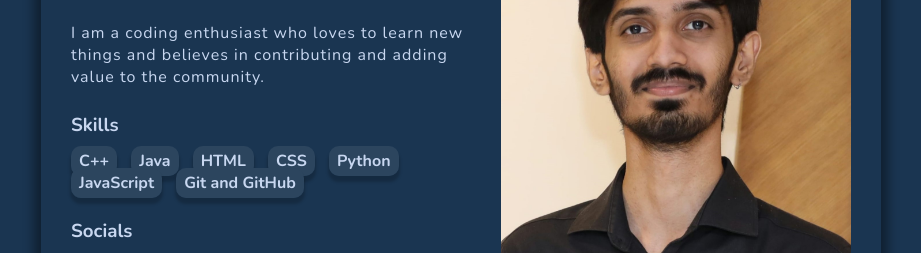
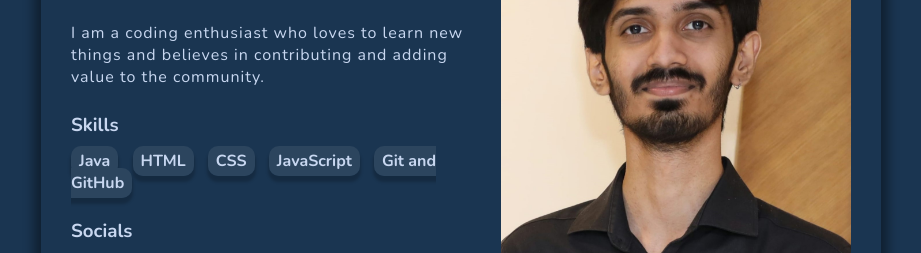
Before and after one commit to Parthu11/simple-personal-portfolio, a plain HTML site: page index.html in a window 1280 px wide. Shown: the part 300-553 px from the top of the page, without its empty margins (179-1100 px from the left). Drawn offline with nearby package versions, Linux system fonts and the light colour scheme.

Commit message:
Update index.html

```diff
--- a/index.html
+++ b/index.html
@@ -17,11 +17,9 @@
             <p class="description">I am a coding enthusiast who loves to learn new things and believes in contributing and adding value to the community.</p>
             <h3>Skills</h3>
             <div class="skills">
-              <a href="#">C++</a>
               <a href="#">Java</a>
               <a href="#">HTML</a>
               <a href="#">CSS</a>
-              <a href="#">Python</a>
               <a href="#">JavaScript</a>
               <a href="#">Git and GitHub</a>
             </div>
```
